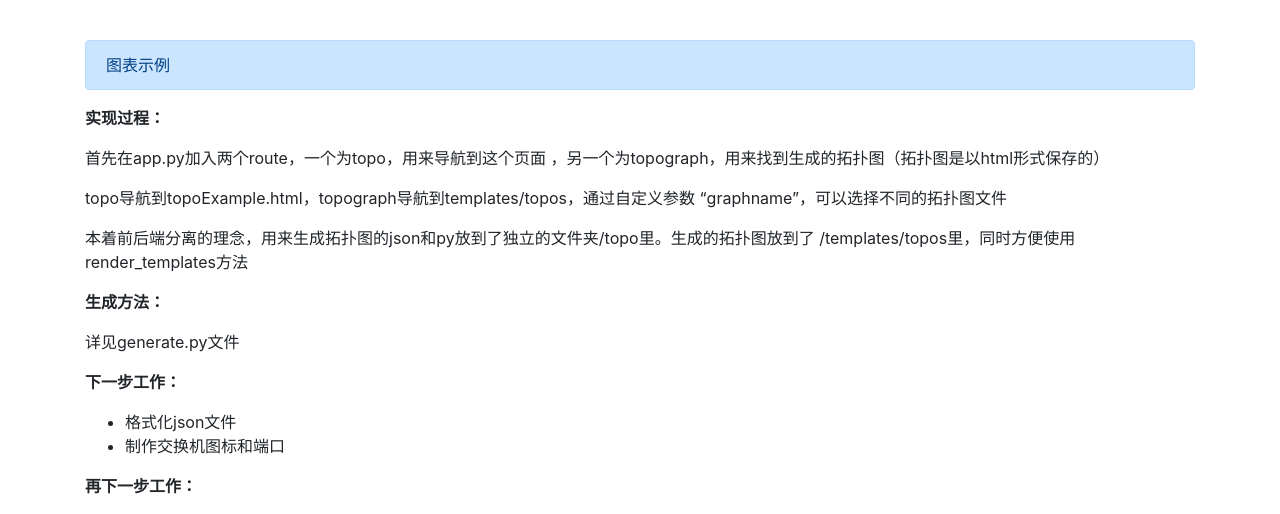
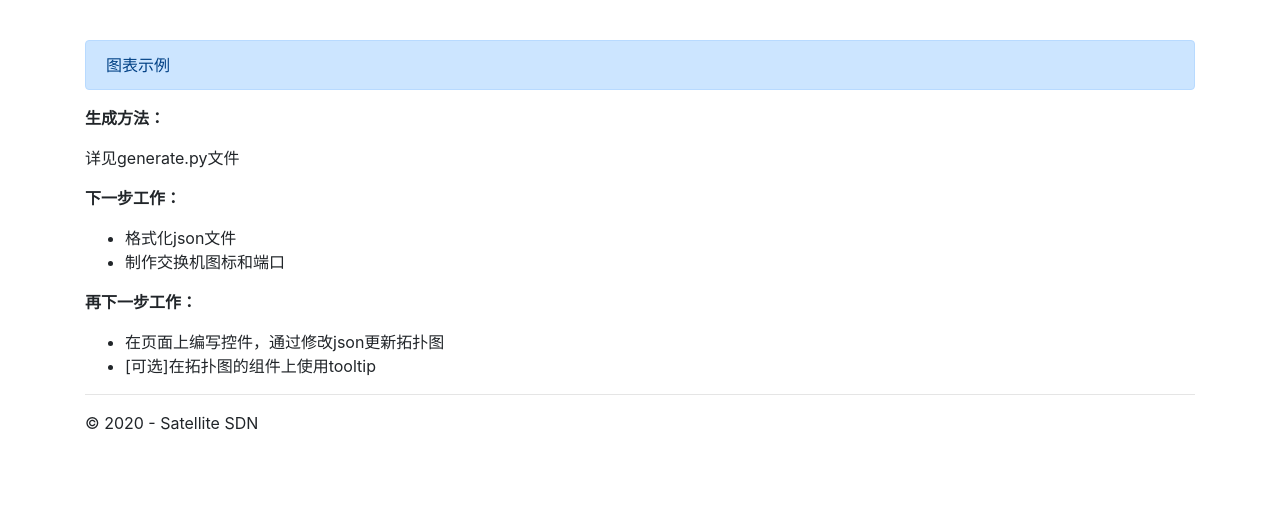
Before and after one commit to pingmoogle/Satellite-SDN, a Flask app: template templates/render/topoExample.html in a window 1280 px wide. Shown: the part 56-570 px from the top of the page. Run offline with Flask 2, Linux system fonts and the light colour scheme; the template is opened without the code that fills it, so the values that code supplies are empty; some libraries are stand-ins or nearby versions.

Commit message:
弃用frame嵌套 &其他小改动

```diff
--- a/app.py
+++ b/app.py
@@ -15,7 +15,7 @@ def home():
 @app.route('/topo', methods=['GET', 'POST'])
 def topo():
     return render_template(
-        "topos/graph_base.html",
+        "topos/graph_page.html",
         title="Topo Demo",
     )
 
--- a/templates/render/simple_chart.html
+++ b/templates/render/simple_chart.html
@@ -13,10 +13,6 @@
 {% block widget %}{% endblock %}
 
 {% block graph %}
-    {#    <div>#}
-    {#        <iframe width="100%" height="600px" frameborder="no"#}
-    {#                src="topographs/graph_base.html"></iframe>#}
-    {#    </div>#}
     {{ macro.render_chart_content(chart) }}
 {% endblock %}
 
--- a/templates/render/topoExample.html
+++ b/templates/render/topoExample.html
@@ -9,22 +9,11 @@
 {% block widget %}{% endblock %}
 
 {% block graph %}
-{#    <div>#}
-{#        <iframe width="100%" height="600px" frameborder="no"#}
-{#                src="topographs/graph_base.html"></iframe>#}
-{#    </div>#}
     {{ macro.render_chart_content(chart) }}
 {% endblock %}
 
 {% block messages %}
     <div>
-        <p><strong>实现过程：</strong></p>
-        <p>首先在app.py加入两个route，一个为topo，用来导航到这个页面
-        ，另一个为topograph，用来找到生成的拓扑图（拓扑图是以html形式保存的）</p>
-        <p>topo导航到topoExample.html，topograph导航到templates/topos，通过自定义参数
-        “graphname”，可以选择不同的拓扑图文件</p>
-        <p>本着前后端分离的理念，用来生成拓扑图的json和py放到了独立的文件夹/topo里。生成的拓扑图放到了
-        /templates/topos里，同时方便使用render_templates方法</p>
         <p><strong>生成方法：</strong></p>
         <p>详见generate.py文件</p>
         <p><strong>下一步工作：</strong></p>
--- a/templates/topos/graph_base.html
+++ b/templates/topos/graph_page.html
@@ -59,11 +59,7 @@
 
 
 
-
-
-
-
-    <div id="graph1" class="chart-container" style="width:900px; height:500px;"></div>
+    <div id="graph1" class="chart-container" style="width:1108px; height:500px;"></div>
     <script>
         var chart_graph1 = echarts.init(
             document.getElementById('graph1'), 'white', {renderer: 'canvas'});
```
Also changed, not shown: topo/funs/generate.py (+5 -4 lines).
